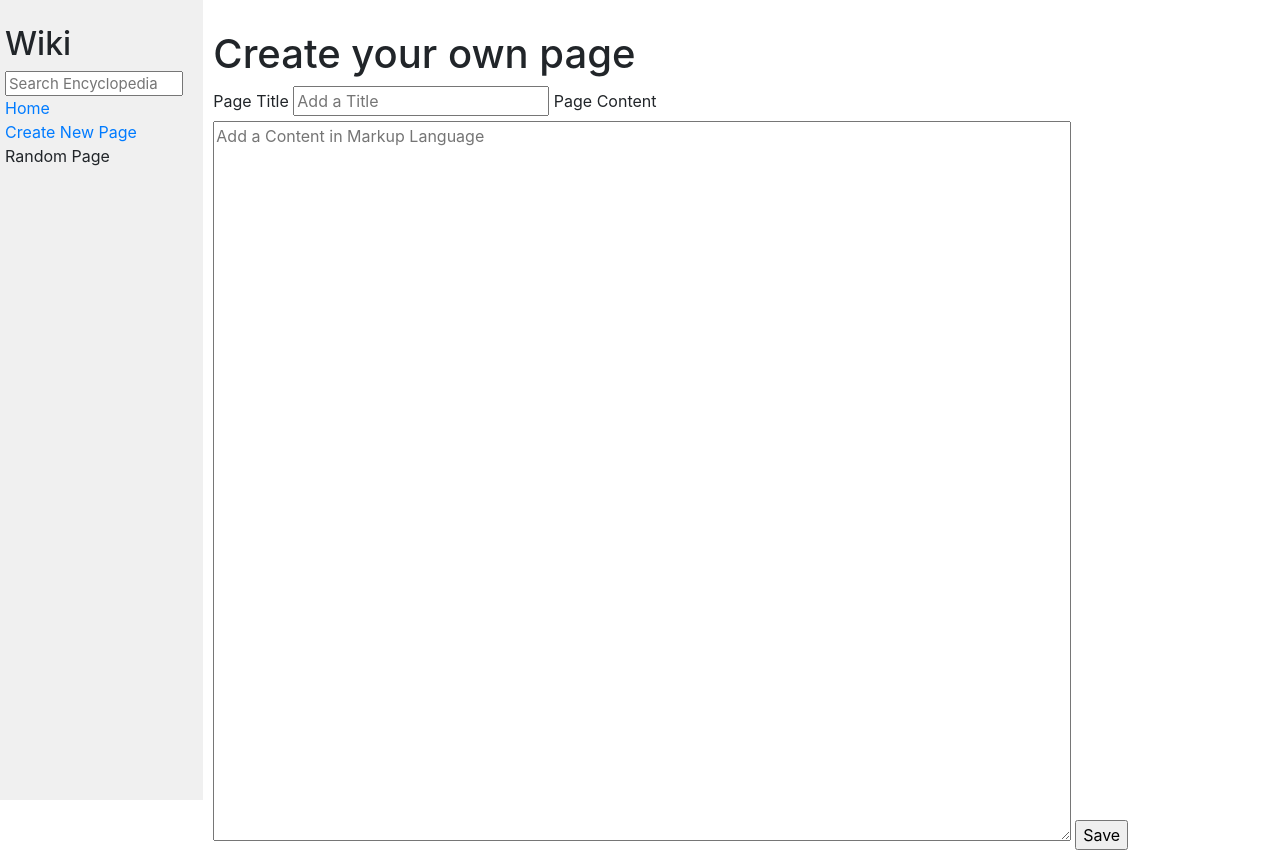
After one commit to juste-sebastien/wiki, a Django app: page /create/ in a window 1280 px wide. The commit adds this page. Run offline with Django 3.2, Linux system fonts and the light colour scheme; some libraries are stand-ins or nearby versions.

Commit message:
add create_page function

```diff
--- /dev/null
+++ b/encyclopedia/templates/encyclopedia/create_page.html
@@ -0,0 +1,20 @@
+{% extends "encyclopedia/layout.html" %}
+
+{% block title %}
+    Create Page
+{% endblock %}
+
+{% block body %}
+    <h1>Create your own page</h1>
+    <form action="{% url 'wiki:add_new_page' %}" method="post">
+        {% csrf_token %}
+        <label for="new_page_title">Page Title</label>
+        <input id="new_page_title" type="text" name="pt" placeholder="Add a Title" required />
+        <label for="new_page_content">Page Content</label>
+        <textarea id="new_page_content" name="pc" placeholder="Add a Content in Markup Language" required></textarea>
+        <input type="submit" value="Save" />
+    </form>
+
+
+
+{% endblock %}
--- a/encyclopedia/templates/encyclopedia/layout.html
+++ b/encyclopedia/templates/encyclopedia/layout.html
@@ -19,7 +19,7 @@
                     <a href="{% url 'wiki:index' %}">Home</a>
                 </div>
                 <div>
-                    Create New Page
+                    <a href="{% url 'wiki:create' %}">Create New Page</a>
                 </div>
                 <div>
                     Random Page
--- a/encyclopedia/urls.py
+++ b/encyclopedia/urls.py
@@ -7,4 +7,6 @@ urlpatterns = [
     path("", views.index, name="index"),
     path("<str:title>", views.entry, name="entry"),
     path("search/", views.search, name="search"),
+    path("create/", views.create, name="create"),
+    path("create/", views.add_new_page, name="add_new_page"),
 ]
--- a/encyclopedia/views.py
+++ b/encyclopedia/views.py
@@ -1,3 +1,5 @@
+import json
+
 from django import forms
 
 from django.shortcuts import render
@@ -25,12 +27,33 @@ def entry(request, title):
 
 
 def search(request):
-    request_dict = request.GET
-    title = request_dict["q"]
+    title = request.GET["q"].casefold()
+    entries_result = []
     for item in util.list_entries():
-        title = title.casefold()
         if item.casefold() == title:
-            entry(request, item)
-    else:
-        print("ko")
-        pass
+            return entry(request, item)
+        elif title in item.casefold():
+            entries_result.append(item)
+
+    return render(request, "encyclopedia/search.html", {
+        "entries": entries_result,
+    })
+
+
+def create(request):
+    return render(request, "encyclopedia/create_page.html")
+
+
+def add_new_page(request):
+    print("im in add_new_page")
+    title = request.POST["pt"]
+    match = False
+    for item in util.list_entries():
+        if item.casefold() == title.casefold():
+            match = True
+            break
+    print(match)
+    if not match:
+        content = request.POST["pc"]
+        util.save_entry(title, content)
+        return entry(request, title)
```
Also changed, not shown: encyclopedia/templates/encyclopedia/search.html (added, +16 -0 lines).
